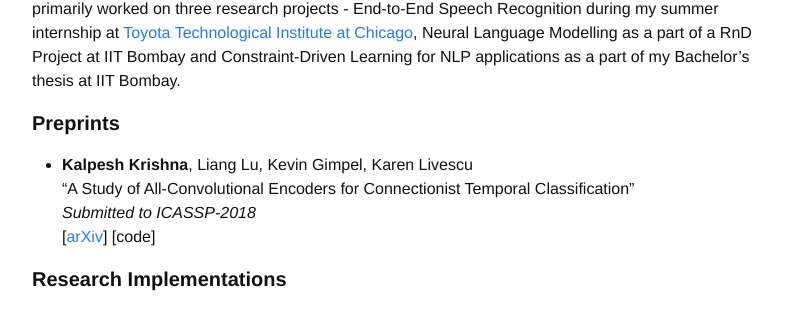
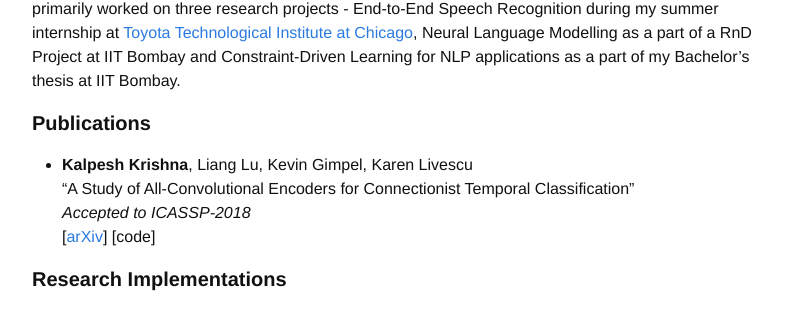
Before and after one commit to martiansideofthemoon/martiansideofthemoon.github.io, a Jekyll site: the page built from _pages/research.md, in a window 1280 px wide. Shown: the part 176-487 px from the top of the page, without its empty margins (238-1040 px from the left). Built offline with Jekyll 4.4.1, drawn with Linux system fonts in a browser that asks for light colours; comment, search, counter and statistics services are not loaded.

Commit message:
Update research.md
Research page update

```diff
--- a/_pages/research.md
+++ b/_pages/research.md
@@ -5,11 +5,11 @@ permalink: /research/
 ---
 My interests include Natural Language Processing, Speech Recognition and Computer Graphics. I've primarily worked on three research projects - End-to-End Speech Recognition during my summer internship at [Toyota Technological Institute at Chicago](http://ttic.edu/), Neural Language Modelling as a part of a RnD Project at IIT Bombay and Constraint-Driven Learning for NLP applications as a part of my Bachelor's thesis at IIT Bombay.
 
-#### **Preprints**
+#### **Publications**
 
 * **Kalpesh Krishna**, Liang Lu, Kevin Gimpel, Karen Livescu
 "A Study of All-Convolutional Encoders for Connectionist Temporal Classification"
-*Submitted to ICASSP-2018*
+*Accepted to ICASSP-2018*
 \[[arXiv](https://arxiv.org/abs/1710.10398)\] \[code\]
 
 #### **Research Implementations**
```
